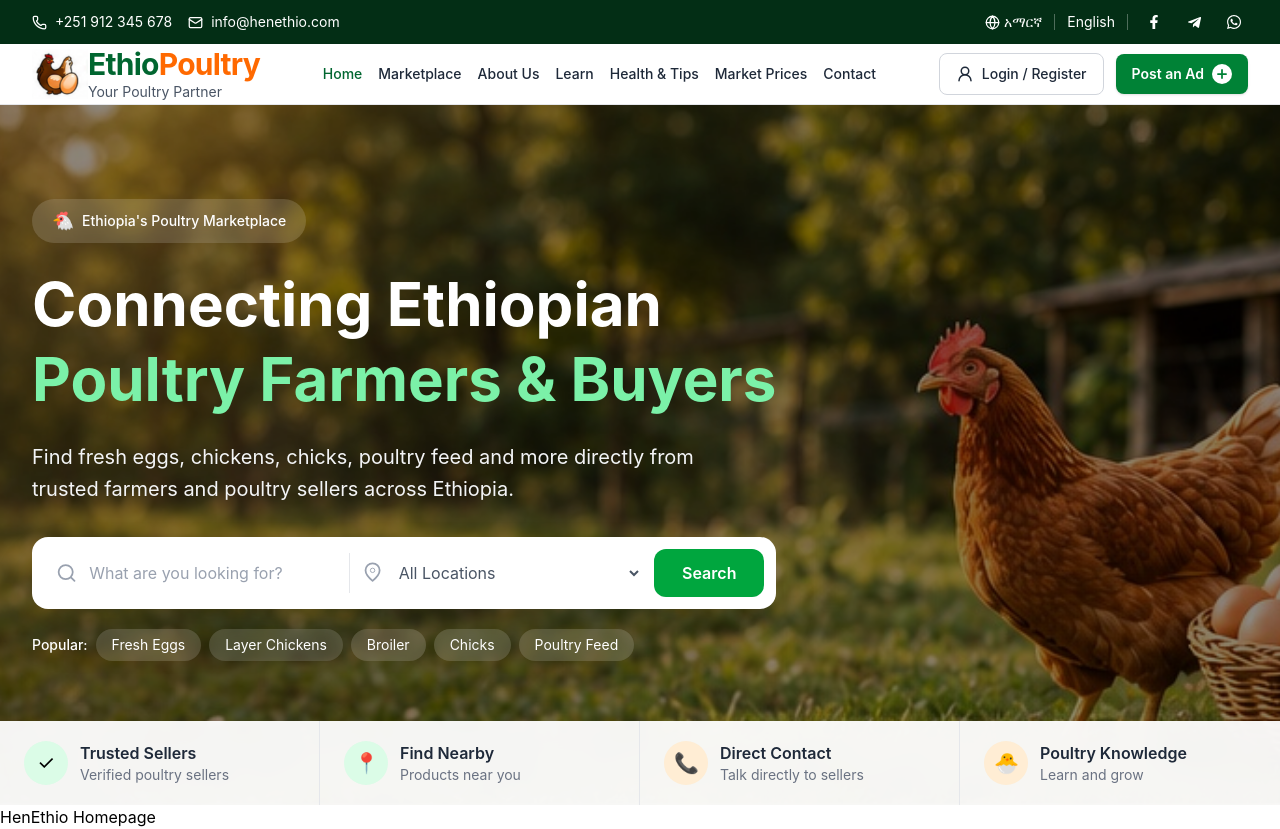
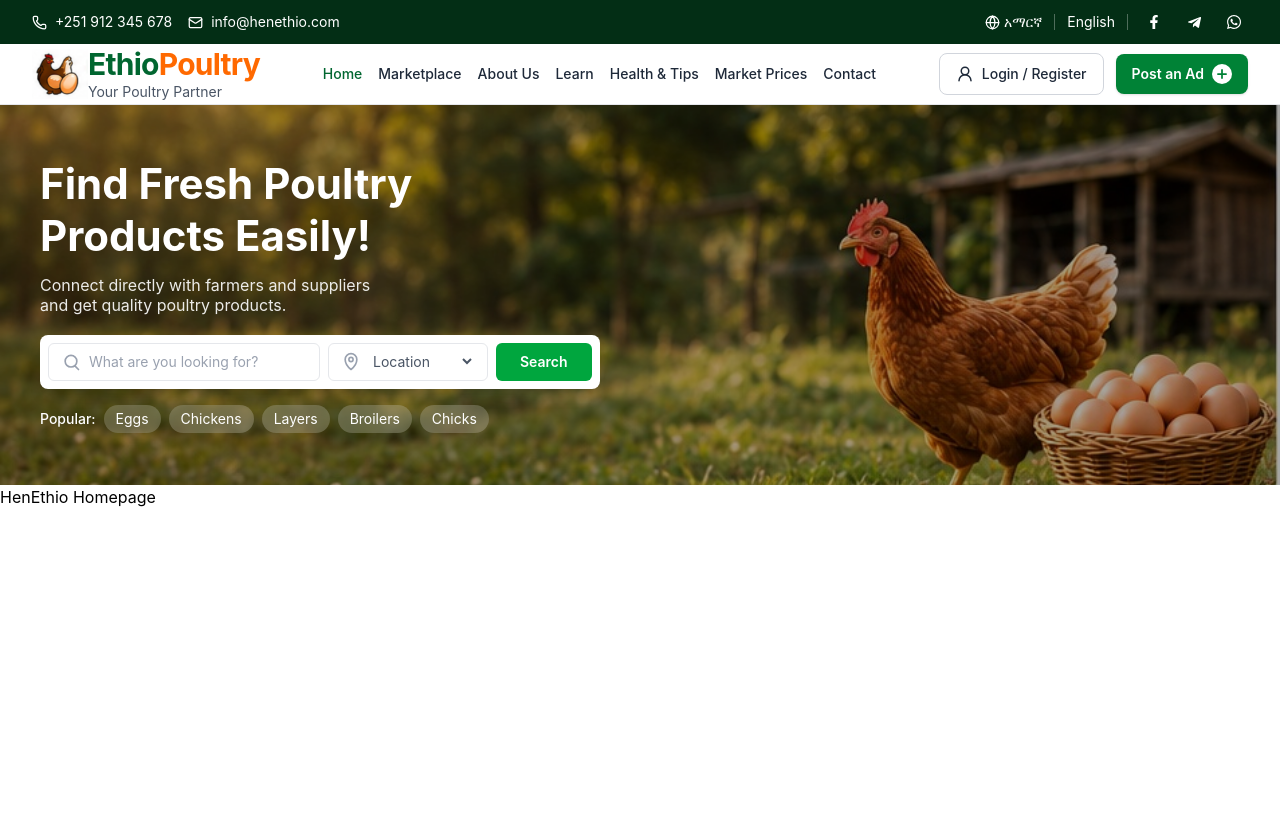
Before and after one commit to mega-gech/EthioPoultry, a React (Vite) app in the folder client/: page / in a window 1280 px wide. After the commit the page ends 800 px from the top, so only its background shows below. Built offline with nearby package versions, Linux system fonts and the light colour scheme.

Commit message:
update hero compoonent

```diff
--- a/client/src/components/Hero.tsx
+++ b/client/src/components/Hero.tsx
@@ -2,51 +2,43 @@ import hero from "../assets/01_hen_egg_basket.jpg";
 
 const Hero = () => {
   return (
-    <section className="relative h-[700px] overflow-hidden">
-      {/* Background Image */}
+    <section className="relative overflow-hidden">
+      {/* Hero Background Image */}
+      <div className="relative h-[320px] w-full sm:h-[350px] lg:h-[380px]">
         <img
           src={hero}
-        alt="Hen and fresh eggs"
+          alt="Hen and eggs"
           className="absolute inset-0 h-full w-full object-cover object-center"
         />
 
-      {/* Dark Overlay */}
-      <div className="absolute inset-0 bg-black/45"></div>
+        {/* Dark overlay */}
+        <div className="absolute inset-0 bg-black/35"></div>
 
         {/* Hero Content */}
-      <div className="relative z-10 mx-auto flex min-h-[650px] max-w-7xl items-center px-6 py-16 lg:px-8">
-        <div className="max-w-3xl text-white">
+        <div className="relative z-10 mx-auto flex h-full max-w-7xl items-center px-5 sm:px-8 lg:px-10">
+          <div className="max-w-xl text-white">
 
-          {/* Small Badge */}
-          <div className="mb-6 inline-flex items-center rounded-full bg-white/15 px-5 py-2 backdrop-blur-sm">
-            <span className="mr-2 text-lg">🐔</span>
-            <span className="text-sm font-medium">
-              Ethiopia's Poultry Marketplace
-            </span>
-          </div>
-
-          {/* Main Heading */}
-          <h1 className="text-4xl font-bold leading-tight sm:text-5xl lg:text-6xl">
-            Connecting Ethiopian
-            <span className="block text-green-300">
-              Poultry Farmers & Buyers
-            </span>
+            {/* Heading */}
+            <h1 className="text-3xl font-bold leading-tight sm:text-4xl lg:text-[42px]">
+              Find Fresh Poultry
+              <br />
+              Products Easily!
             </h1>
 
             {/* Description */}
-          <p className="mt-6 max-w-2xl text-lg leading-8 text-gray-100 sm:text-xl">
-            Find fresh eggs, chickens, chicks, poultry feed and more
-            directly from trusted farmers and poultry sellers across
-            Ethiopia.
+            <p className="mt-3 max-w-md text-sm leading-5 text-white/90 sm:text-base">
+              Connect directly with farmers and suppliers
+              <br className="hidden sm:block" />
+              and get quality poultry products.
             </p>
 
             {/* Search Box */}
-          <div className="mt-8 rounded-2xl bg-white p-3 shadow-2xl sm:flex sm:items-center">
+            <div className="mt-5 flex max-w-[570px] flex-col gap-2 rounded-lg bg-white p-2 shadow-lg sm:flex-row">
 
               {/* Product Search */}
-            <div className="flex flex-1 items-center px-3 py-2">
+              <div className="flex flex-1 items-center rounded-md border border-gray-200 bg-white px-3">
                 <svg
-                className="mr-3 h-6 w-6 text-gray-400"
+                  className="mr-2 h-5 w-5 shrink-0 text-gray-400"
                   fill="none"
                   stroke="currentColor"
                   viewBox="0 0 24 24"
@@ -54,25 +46,22 @@ const Hero = () => {
                   <path
                     strokeLinecap="round"
                     strokeLinejoin="round"
-                  strokeWidth={2}
-                  d="M21 21l-4.35-4.35m2.35-5.65a8 8 0 11-16 0 8 8 0 0116 0z"
+                    strokeWidth="2"
+                    d="m21 21-4.35-4.35m2.35-5.65a7 7 0 1 1-14 0 7 7 0 0 1 14 0Z"
                   />
                 </svg>
 
                 <input
                   type="text"
                   placeholder="What are you looking for?"
-                className="w-full border-none bg-transparent text-gray-700 outline-none placeholder:text-gray-400"
+                  className="w-full bg-transparent py-2 text-sm text-gray-700 outline-none placeholder:text-gray-400"
                 />
               </div>
 
-            {/* Divider */}
-            <div className="hidden h-10 w-px bg-gray-200 sm:block"></div>
-
               {/* Location */}
-            <div className="flex flex-1 items-center px-3 py-2">
+              <div className="flex items-center rounded-md border border-gray-200 bg-white px-3 sm:w-40">
                 <svg
-                className="mr-3 h-6 w-6 text-gray-400"
+                  className="mr-2 h-5 w-5 shrink-0 text-gray-400"
                   fill="none"
                   stroke="currentColor"
                   viewBox="0 0 24 24"
@@ -80,128 +69,62 @@ const Hero = () => {
                   <path
                     strokeLinecap="round"
                     strokeLinejoin="round"
-                  strokeWidth={2}
-                  d="M12 21s8-6.5 8-12a8 8 0 10-16 0c0 5.5 8 12 8 12z"
+                    strokeWidth="2"
+                    d="M12 21s7-5.5 7-12a7 7 0 1 0-14 0c0 6.5 7 12 7 12Z"
                   />
-                <circle cx="12" cy="9" r="2.5" />
+                  <circle
+                    cx="12"
+                    cy="9"
+                    r="2.5"
+                    strokeWidth="2"
+                  />
                 </svg>
 
-              <select className="w-full bg-transparent text-gray-600 outline-none">
-                <option>All Locations</option>
+                <select className="w-full bg-transparent py-2 text-sm text-gray-600 outline-none">
+                  <option>Location</option>
                   <option>Addis Ababa</option>
                   <option>Amhara</option>
                   <option>Oromia</option>
                   <option>Tigray</option>
-                <option>SNNPR</option>
                 </select>
               </div>
 
               {/* Search Button */}
               <button
                 type="button"
-              className="mt-2 w-full rounded-xl bg-green-600 px-7 py-3 font-semibold text-white transition hover:bg-green-700 sm:mt-0 sm:w-auto"
+                className="rounded-md bg-green-600 px-6 py-2 text-sm font-semibold text-white transition hover:bg-green-700"
               >
                 Search
               </button>
             </div>
 
             {/* Popular Searches */}
-          <div className="mt-5 flex flex-wrap items-center gap-2 text-sm">
+            <div className="mt-4 flex flex-wrap items-center gap-2 text-xs sm:text-sm">
               <span className="font-medium text-white">
                 Popular:
               </span>
 
-            <button className="rounded-full bg-white/15 px-4 py-1.5 backdrop-blur-sm transition hover:bg-white/25">
-              Fresh Eggs
+              <button className="rounded-full bg-white/20 px-3 py-1 backdrop-blur-sm transition hover:bg-white/30">
+                Eggs
               </button>
 
-            <button className="rounded-full bg-white/15 px-4 py-1.5 backdrop-blur-sm transition hover:bg-white/25">
-              Layer Chickens
+              <button className="rounded-full bg-white/20 px-3 py-1 backdrop-blur-sm transition hover:bg-white/30">
+                Chickens
               </button>
 
-            <button className="rounded-full bg-white/15 px-4 py-1.5 backdrop-blur-sm transition hover:bg-white/25">
-              Broiler
+              <button className="rounded-full bg-white/20 px-3 py-1 backdrop-blur-sm transition hover:bg-white/30">
+                Layers
               </button>
 
-            <button className="rounded-full bg-white/15 px-4 py-1.5 backdrop-blur-sm transition hover:bg-white/25">
-              Chicks
+              <button className="rounded-full bg-white/20 px-3 py-1 backdrop-blur-sm transition hover:bg-white/30">
+                Broilers
               </button>
 
-            <button className="rounded-full bg-white/15 px-4 py-1.5 backdrop-blur-sm transition hover:bg-white/25">
-              Poultry Feed
+              <button className="rounded-full bg-white/20 px-3 py-1 backdrop-blur-sm transition hover:bg-white/30">
+                Chicks
               </button>
             </div>
           </div>
-      </div>
-
-      {/* Bottom Feature Bar */}
-      <div className="absolute bottom-0 left-0 right-0 z-20 bg-white/95 backdrop-blur-md">
-        <div className="mx-auto grid max-w-7xl grid-cols-2 divide-x divide-gray-200 md:grid-cols-4">
-
-          {/* Feature 1 */}
-          <div className="flex items-center gap-3 px-4 py-5 sm:px-6">
-            <div className="flex h-11 w-11 shrink-0 items-center justify-center rounded-full bg-green-100 text-xl">
-              ✓
-            </div>
-
-            <div>
-              <h3 className="font-semibold text-gray-800">
-                Trusted Sellers
-              </h3>
-              <p className="hidden text-sm text-gray-500 sm:block">
-                Verified poultry sellers
-              </p>
-            </div>
-          </div>
-
-          {/* Feature 2 */}
-          <div className="flex items-center gap-3 px-4 py-5 sm:px-6">
-            <div className="flex h-11 w-11 shrink-0 items-center justify-center rounded-full bg-green-100 text-xl">
-              📍
-            </div>
-
-            <div>
-              <h3 className="font-semibold text-gray-800">
-                Find Nearby
-              </h3>
-              <p className="hidden text-sm text-gray-500 sm:block">
-                Products near you
-              </p>
-            </div>
-          </div>
-
-          {/* Feature 3 */}
-          <div className="flex items-center gap-3 px-4 py-5 sm:px-6">
-            <div className="flex h-11 w-11 shrink-0 items-center justify-center rounded-full bg-orange-100 text-xl">
-              📞
-            </div>
-
-            <div>
-              <h3 className="font-semibold text-gray-800">
-                Direct Contact
-              </h3>
-              <p className="hidden text-sm text-gray-500 sm:block">
-                Talk directly to sellers
-              </p>
-            </div>
-          </div>
-
-          {/* Feature 4 */}
-          <div className="flex items-center gap-3 px-4 py-5 sm:px-6">
-            <div className="flex h-11 w-11 shrink-0 items-center justify-center rounded-full bg-orange-100 text-xl">
-              🐣
-            </div>
-
-            <div>
-              <h3 className="font-semibold text-gray-800">
-                Poultry Knowledge
-              </h3>
-              <p className="hidden text-sm text-gray-500 sm:block">
-                Learn and grow
-              </p>
-            </div>
-          </div>
-
         </div>
       </div>
     </section>
```
Lines whose indentation alone changed are shown as unchanged.
